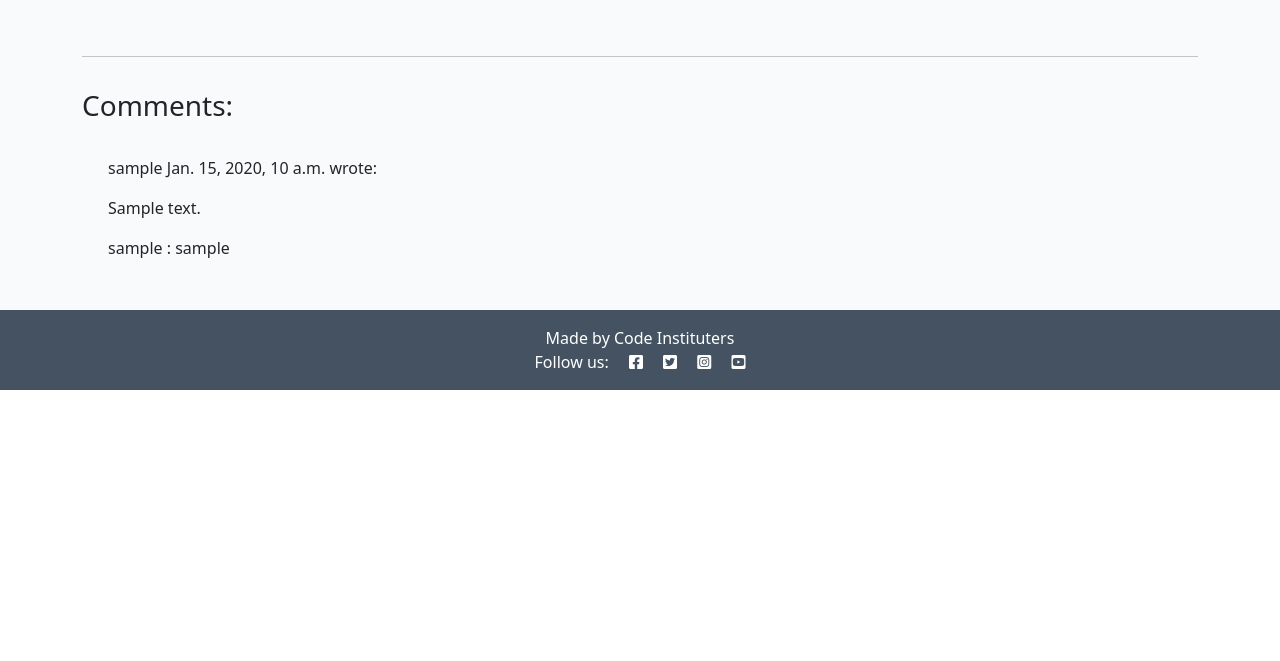
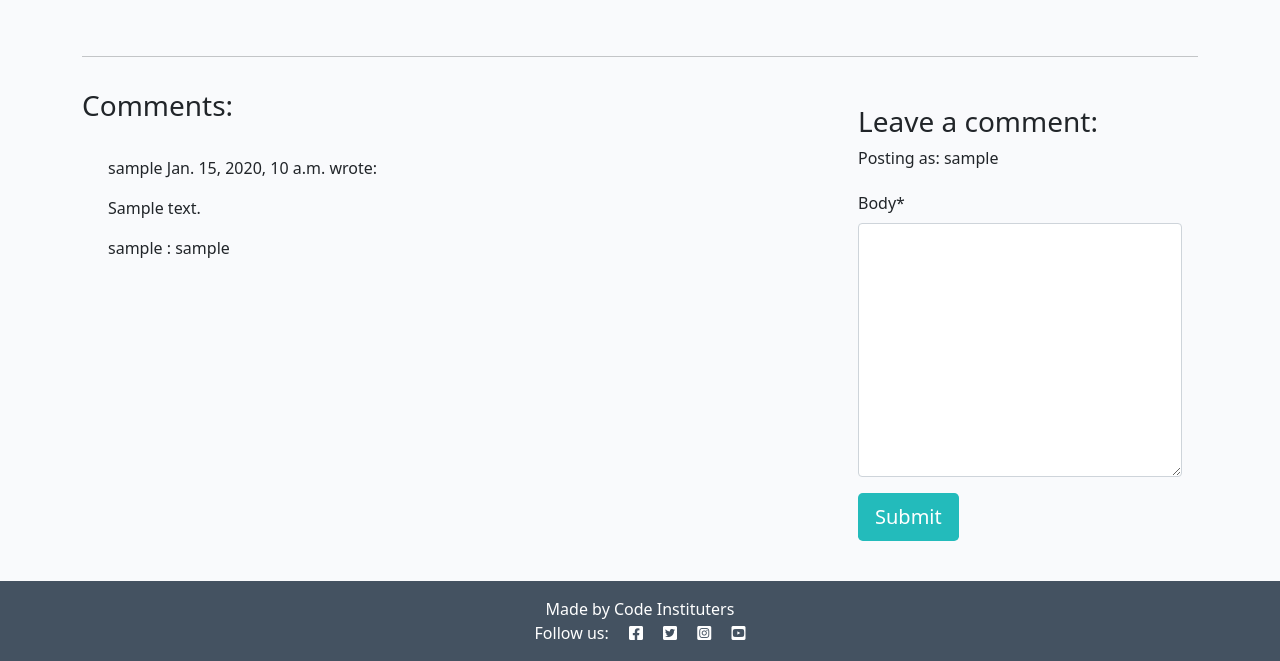
Before and after one commit to AJGreaves/blog-lesson-plan, a Django app: a page that uses blog/templates/blog/post_detail.html in a window 1280 px wide. Shown: the part 494-1155 px from the top of the page. Before the commit the page ends 884 px from the top, so only its background shows below. Run offline with Django 4.2, Linux system fonts and the light colour scheme; a user stored in the database is signed in; tables that the repository leaves empty hold one stand-in row (values such as "Sample post"); parts of the project's set-up code (start-up, migrations or seed data) failed here and were passed over; some libraries are stand-ins or nearby versions.

Commit message:
Add comment form

```diff
--- /dev/null
+++ b/blog/forms.py
@@ -0,0 +1,8 @@
+from .models import Comment
+from django import forms
+
+
+class CommentForm(forms.ModelForm):
+    class Meta:
+        model = Comment
+        fields = ('body',)
--- a/blog/templates/blog/post_detail.html
+++ b/blog/templates/blog/post_detail.html
@@ -1,5 +1,6 @@
 {% extends 'base.html' %} {% block content %}
 {% load static %}
+{% load crispy_forms_tags %}
 
 <div class="masthead">
     <div class="container">
@@ -81,7 +82,19 @@
                 {% endfor %}
             </div>
         </div>
-
+        <div class="col-md-4 card mb-4  mt-3 ">
+            <div class="card-body">
+                {% if user.is_authenticated %}
+                <h3>Leave a comment:</h3>
+                <p>Posting as: {{ user.username }}</p>
+                <form id="commentForm" method="post" style="margin-top: 1.3em;">
+                    {{ comment_form | crispy }}
+                    {% csrf_token %}
+                    <button id="submitButton" type="submit" class="btn btn-signup btn-lg">Submit</button>
+                </form>
+                {% endif %}
+            </div>
+        </div>
     </div>
 </div>
 
--- a/blog/views.py
+++ b/blog/views.py
@@ -2,6 +2,7 @@ from django.shortcuts import render, get_object_or_404, reverse
 from django.views import generic
 from django.http import HttpResponseRedirect
 from .models import Post
+from .forms import CommentForm
 
 # Create your views here.
 
@@ -35,6 +36,7 @@ def post_detail(request, slug, *args, **kwargs):
     liked = False
     comments = post.comments.all().order_by("-created_on")
     comment_count = post.comments.filter(approved=True).count()
+    comment_form = CommentForm()
 
     if post.likes.filter(id=request.user.id).exists():
         liked = True
@@ -47,6 +49,7 @@ def post_detail(request, slug, *args, **kwargs):
             "liked": liked,
             "comments": comments,
             "comment_count": comment_count,
+            "comment_form": comment_form,
         },
     )
 
--- a/codestar/settings.py
+++ b/codestar/settings.py
@@ -49,6 +49,8 @@ INSTALLED_APPS = [
     'allauth',
     'allauth.account',
     'allauth.socialaccount',
+    'crispy_forms',
+    'crispy_bootstrap5',
     'django_summernote',
     'blog',
     'about',
@@ -58,6 +60,8 @@ SITE_ID = 1
 LOGIN_REDIRECT_URL = '/'
 LOGOUT_REDIRECT_URL = '/'
 
+CRISPY_ALLOWED_TEMPLATE_PACKS = "bootstrap5"
+CRISPY_TEMPLATE_PACK = "bootstrap5"
 
 MIDDLEWARE = [
     'django.middleware.security.SecurityMiddleware',
--- a/requirements.txt
+++ b/requirements.txt
@@ -1,7 +1,9 @@
 asgiref==3.7.2
+crispy-bootstrap5==0.7
 dj-database-url==0.5.0
 Django==4.2.3
 django-allauth==0.57.0
+django-crispy-forms==2.0
 django-summernote==0.8.20.0
 gunicorn==20.1.0
 oauthlib==3.2.2
```
